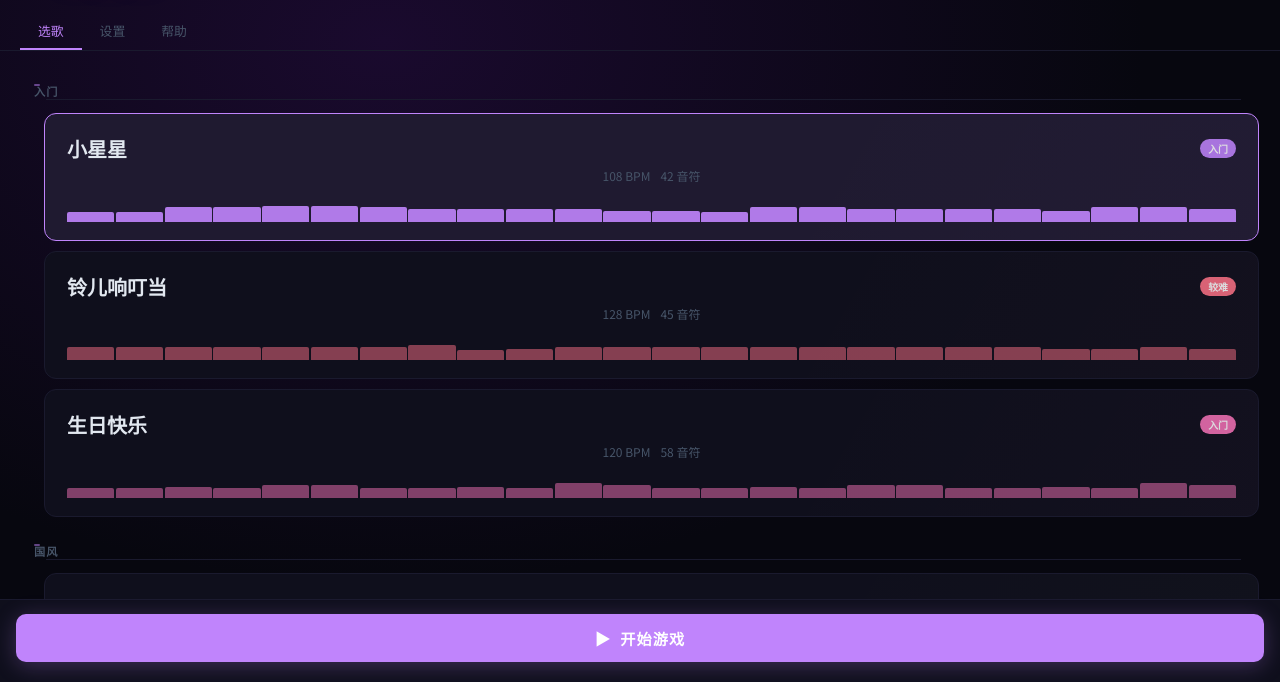
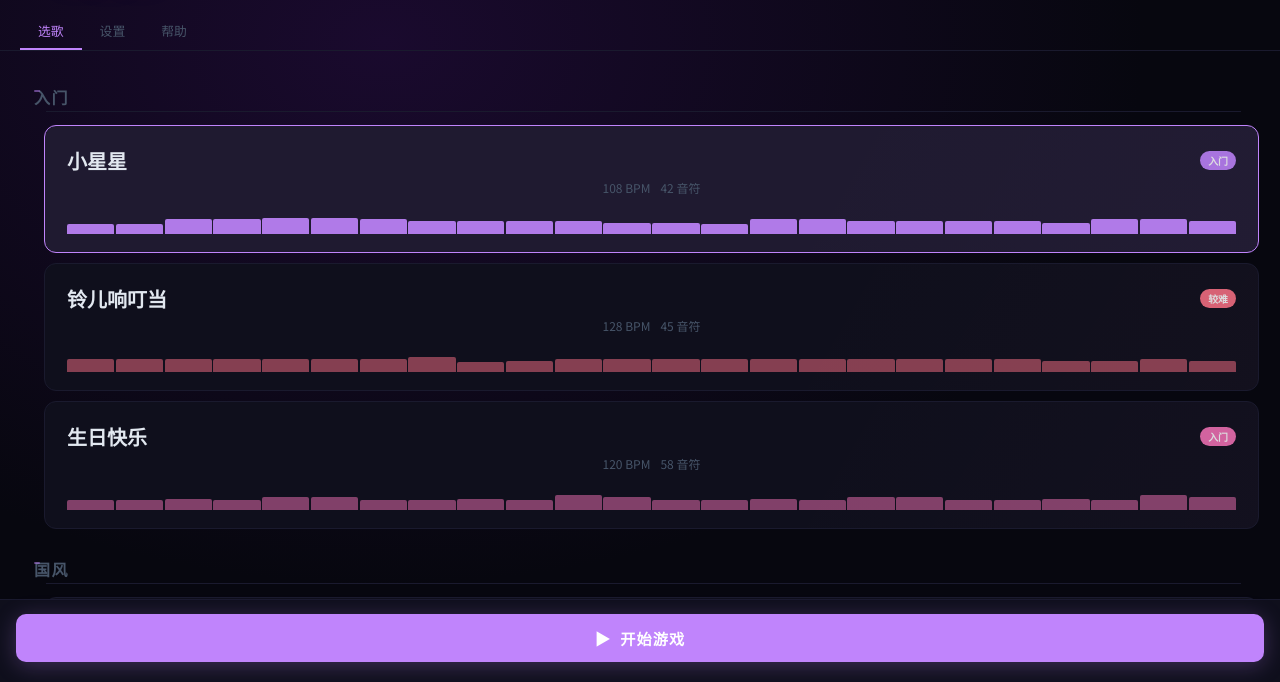
Before and after one commit to jangut/jangut.github.io, a website: page game/note-slice.html in a window 1280 px wide. Shown: the part 118-800 px from the top of the page. Drawn offline with Linux system fonts and the light colour scheme.

Commit message:
Update note-slice.html

```diff
--- a/game/note-slice.html
+++ b/game/note-slice.html
@@ -66,8 +66,8 @@ body{background:var(--bg);color:var(--text);font-family:'Noto Sans SC',sans-seri
   transition:opacity .18s;max-height:28px;}  /* 预览条最高 28px */
 .song-card:hover .preview-bar,.song-card.selected .preview-bar{opacity:.9;}
 /* ── 分类标题（如"国风""流行"） — 纯文字，不是卡片 ── */
-.cat-header{font-size:.7rem;font-weight:700;color:var(--muted);
-  letter-spacing:.1em;padding:16px 48px 4px 18px;  /* 右空 48px 给底线留空间 */
+.cat-header{font-size:1rem;font-weight:700;color:var(--muted);
+  letter-spacing:.1em;padding:18px 48px 6px 18px;  /* 右空 48px 给底线留空间 */
   text-transform:uppercase;
   position:relative;}
 .cat-header::before{content:'';position:absolute;left:18px;top:50%;margin-top:-1px;
```
